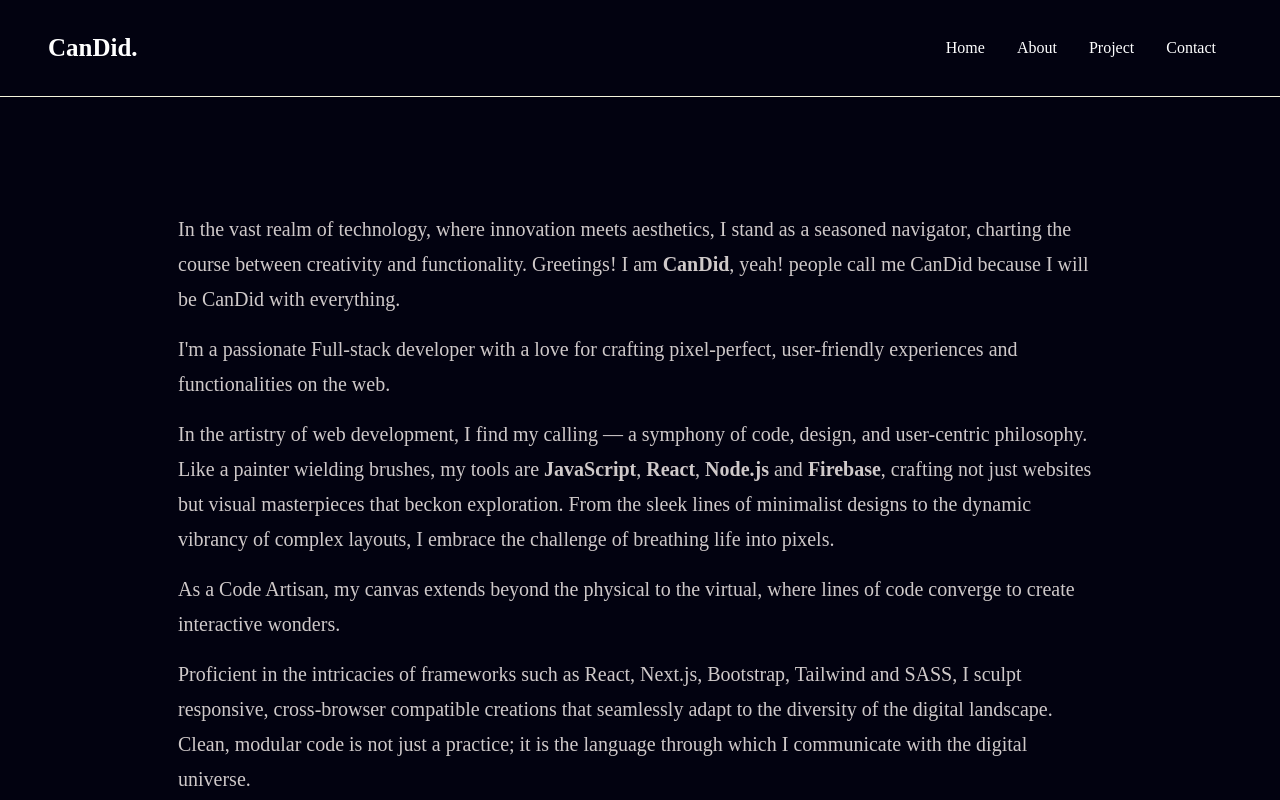
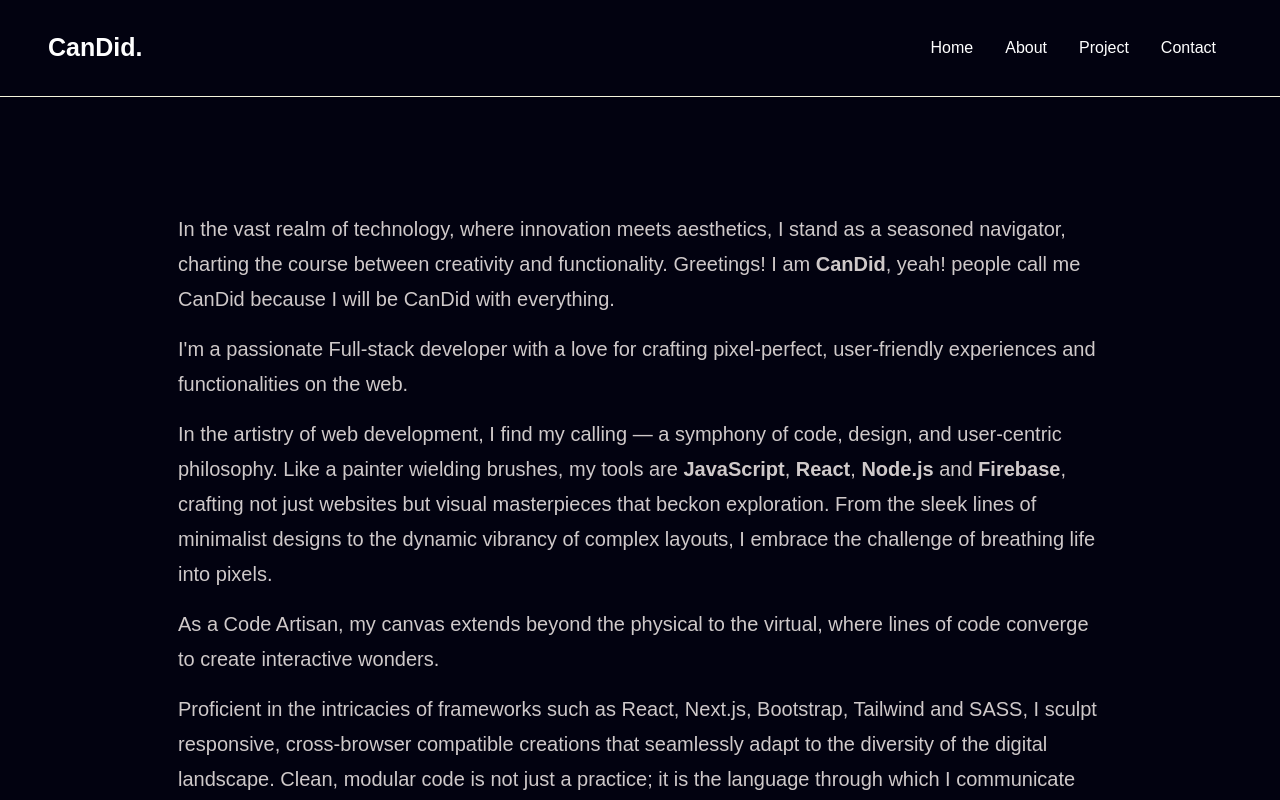
Before and after one commit to DeCanDid/React-portfolio, a React (Create React App) app: page /#/ in a window 1280 px wide. Shown: the top 800 px of the page. Built offline with nearby package versions, Linux system fonts and the light colour scheme.

Commit message:
'update-font'

```diff
--- a/src/index.css
+++ b/src/index.css
@@ -1,8 +1,7 @@
 body {
   margin: 0;
   padding: 0;
-  font-family: cursive;
-  /* font-family: 'Montserrat', sans-serif !important; */
+  font-family: 'Montserrat', sans-serif !important;
   /* -webkit-font-smoothing: antialiased;
   -moz-osx-font-smoothing: grayscale; */
 }
```
